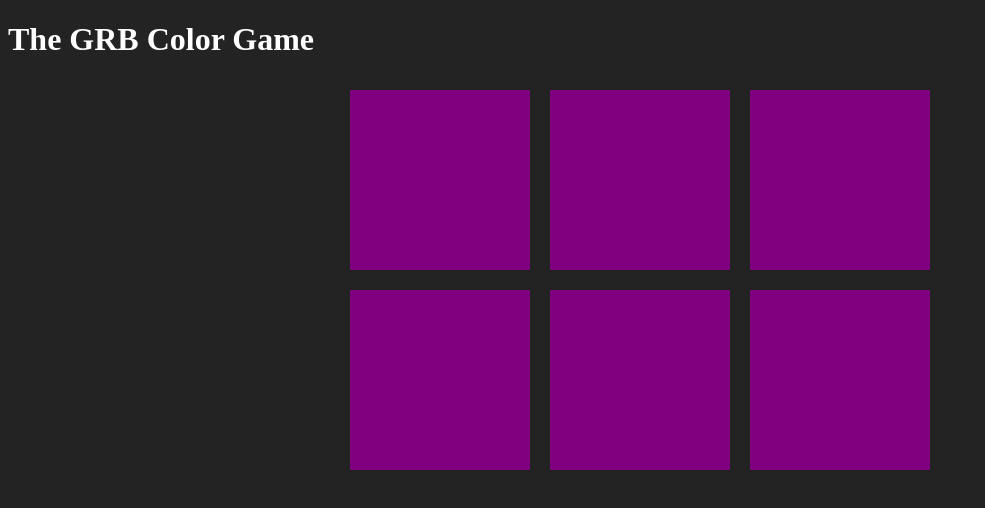
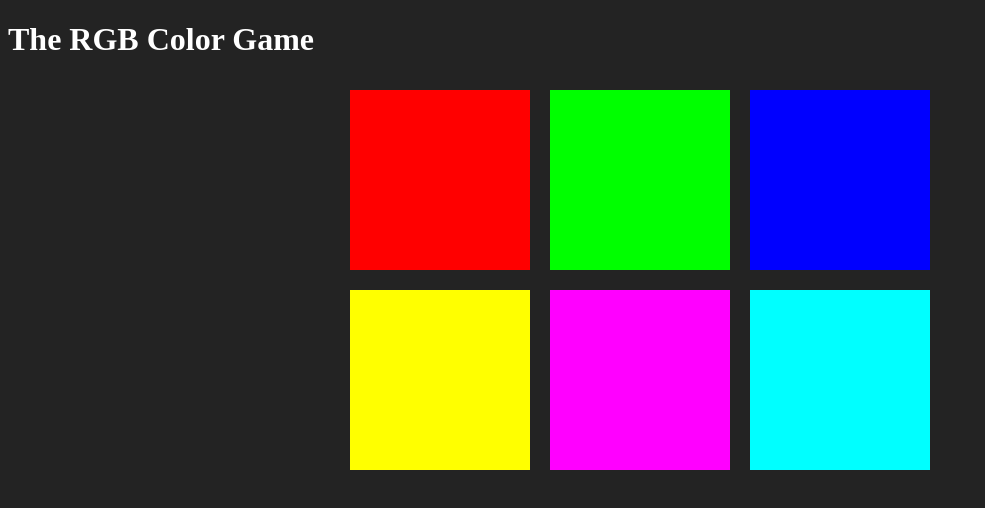
Before and after one commit to AnthonyLarios/color_game, a plain HTML site: page index.html in a window 1280 px wide. Shown: the whole page, without its empty margins (0-985 px from the left). Drawn offline with Linux system fonts and the light colour scheme.

Commit message:
Fix typo and Add link to color_game.js

```diff
--- a/index.html
+++ b/index.html
@@ -6,7 +6,7 @@
   </head>
   <body>
 
-    <h1>The GRB Color Game</h1>
+    <h1>The RGB Color Game</h1>
 
     <div id="container">
       <div class="square"></div>
@@ -17,5 +17,6 @@
       <div class="square"></div>
     </div>
 
+    <script type="text/javascript" src="color_game.js"></script>
   </body>
 </html>
```
